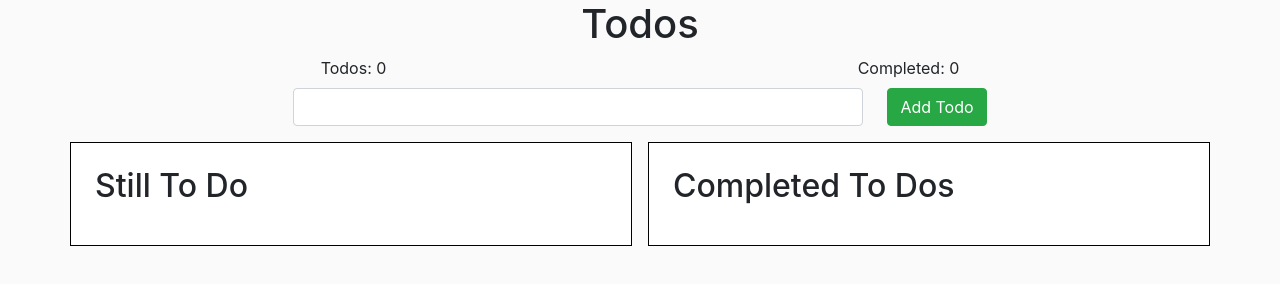
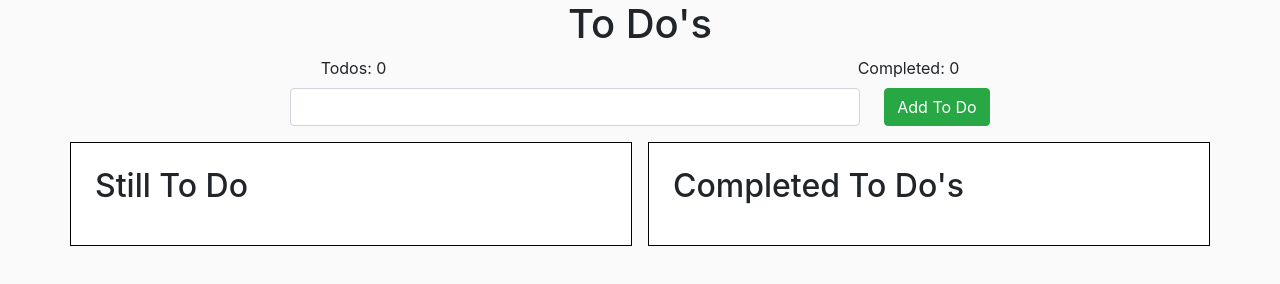
Before and after one commit to 130223/To-Do, a plain HTML site: page index.html in a window 1280 px wide. Drawn offline with nearby package versions, Linux system fonts and the light colour scheme.

Commit message:
Update index.html

```diff
--- a/index.html
+++ b/index.html
@@ -19,14 +19,14 @@
   </head>
   <body>
     <div class="container">
-      <h1 class="text-center">Todos</h1>
+      <h1 class="text-center">To Do's</h1>
       <div class="todosData d-flex my-2">
         <div>Todos: <span id="todosCount">0</span></div>
         <div>Completed: <span id="todosCompleted">0</span></div>
       </div>
       <div class="form-group row d-flex">
         <input class="form-control col-sm-6 mr-4" type="text" id="todoInput" />
-        <button class="btn btn-success" onClick="getTodo()">Add Todo</button>
+        <button class="btn btn-success" onClick="getTodo()">Add To Do</button>
       </div>
       <div class="row" id="todos">
         <div class="col mr-2 p-4">
@@ -34,7 +34,7 @@
           <ul id="todoList"></ul>
         </div>
         <div class="col ml-2 p-4">
-          <h2>Completed To Dos</h2>
+          <h2>Completed To Do's</h2>
           <div id="completedList"></div>
         </div>
       </div>
```
